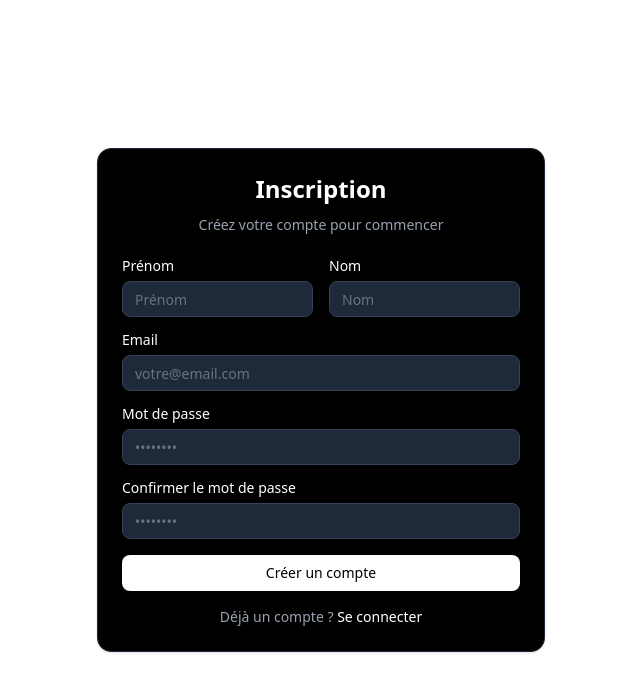
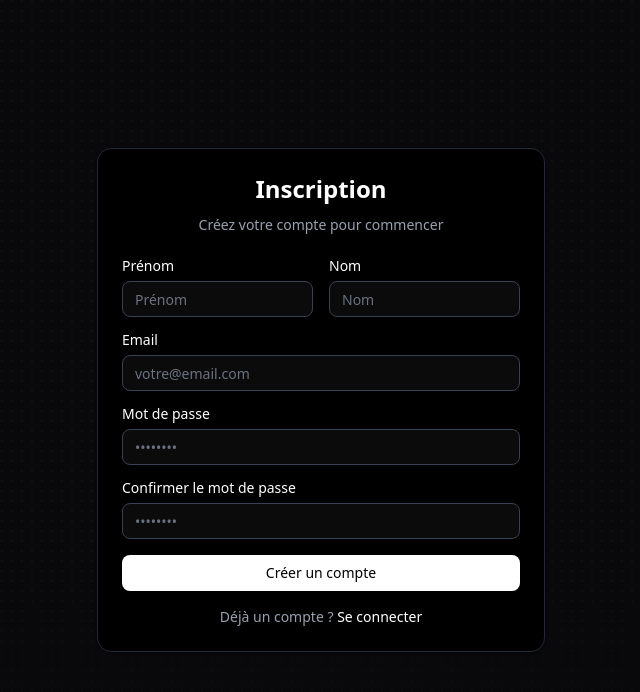
Before and after one commit to elliottWacArchive/2025-09-previously, a Next.js app in the folder web/: page /register in a window 1280 px wide. Shown: the top 692 px of the page, without its empty margins (319-959 px from the left). Built offline with nearby package versions, Linux system fonts and the light colour scheme.

Commit message:
[ADD] dot pattern background

```diff
--- a/web/src/app/globals.css
+++ b/web/src/app/globals.css
@@ -45,71 +45,71 @@
 
 :root {
     --radius: 0.625rem;
-  --background: oklch(1 0 0);
-  --foreground: oklch(0.145 0 0);
     --card: oklch(1 0 0);
-  --card-foreground: oklch(0.145 0 0);
+    --card-foreground: oklch(0.141 0.005 285.823);
     --popover: oklch(1 0 0);
-  --popover-foreground: oklch(0.145 0 0);
-  --primary: oklch(0.205 0 0);
+    --popover-foreground: oklch(0.141 0.005 285.823);
+    --primary: oklch(0.21 0.006 285.885);
     --primary-foreground: oklch(0.985 0 0);
-  --secondary: oklch(0.97 0 0);
-  --secondary-foreground: oklch(0.205 0 0);
-  --muted: oklch(0.97 0 0);
-  --muted-foreground: oklch(0.556 0 0);
-  --accent: oklch(0.97 0 0);
-  --accent-foreground: oklch(0.205 0 0);
+    --secondary: oklch(0.967 0.001 286.375);
+    --secondary-foreground: oklch(0.21 0.006 285.885);
+    --muted: oklch(0.967 0.001 286.375);
+    --muted-foreground: oklch(0.552 0.016 285.938);
+    --accent: oklch(0.967 0.001 286.375);
+    --accent-foreground: oklch(0.21 0.006 285.885);
     --destructive: oklch(0.577 0.245 27.325);
-  --border: oklch(0.922 0 0);
-  --input: oklch(0.922 0 0);
-  --ring: oklch(0.708 0 0);
+    --border: oklch(0.92 0.004 286.32);
+    --input: oklch(0.92 0.004 286.32);
+    --ring: oklch(0.705 0.015 286.067);
     --chart-1: oklch(0.646 0.222 41.116);
     --chart-2: oklch(0.6 0.118 184.704);
     --chart-3: oklch(0.398 0.07 227.392);
     --chart-4: oklch(0.828 0.189 84.429);
     --chart-5: oklch(0.769 0.188 70.08);
     --sidebar: oklch(0.985 0 0);
-  --sidebar-foreground: oklch(0.145 0 0);
-  --sidebar-primary: oklch(0.205 0 0);
+    --sidebar-foreground: oklch(0.141 0.005 285.823);
+    --sidebar-primary: oklch(0.21 0.006 285.885);
     --sidebar-primary-foreground: oklch(0.985 0 0);
-  --sidebar-accent: oklch(0.97 0 0);
-  --sidebar-accent-foreground: oklch(0.205 0 0);
-  --sidebar-border: oklch(0.922 0 0);
-  --sidebar-ring: oklch(0.708 0 0);
+    --sidebar-accent: oklch(0.967 0.001 286.375);
+    --sidebar-accent-foreground: oklch(0.21 0.006 285.885);
+    --sidebar-border: oklch(0.92 0.004 286.32);
+    --sidebar-ring: oklch(0.705 0.015 286.067);
+    --background: oklch(1 0 0);
+    --foreground: oklch(0.141 0.005 285.823);
 }
 
 .dark {
-  --background: oklch(0.145 0 0);
+    --background: oklch(0.141 0.005 285.823);
     --foreground: oklch(0.985 0 0);
-  --card: oklch(0.205 0 0);
+    --card: oklch(0.21 0.006 285.885);
     --card-foreground: oklch(0.985 0 0);
-  --popover: oklch(0.205 0 0);
+    --popover: oklch(0.21 0.006 285.885);
     --popover-foreground: oklch(0.985 0 0);
-  --primary: oklch(0.922 0 0);
-  --primary-foreground: oklch(0.205 0 0);
-  --secondary: oklch(0.269 0 0);
+    --primary: oklch(0.92 0.004 286.32);
+    --primary-foreground: oklch(0.21 0.006 285.885);
+    --secondary: oklch(0.274 0.006 286.033);
     --secondary-foreground: oklch(0.985 0 0);
-  --muted: oklch(0.269 0 0);
-  --muted-foreground: oklch(0.708 0 0);
-  --accent: oklch(0.269 0 0);
+    --muted: oklch(0.274 0.006 286.033);
+    --muted-foreground: oklch(0.705 0.015 286.067);
+    --accent: oklch(0.274 0.006 286.033);
     --accent-foreground: oklch(0.985 0 0);
     --destructive: oklch(0.704 0.191 22.216);
     --border: oklch(1 0 0 / 10%);
     --input: oklch(1 0 0 / 15%);
-  --ring: oklch(0.556 0 0);
+    --ring: oklch(0.552 0.016 285.938);
     --chart-1: oklch(0.488 0.243 264.376);
     --chart-2: oklch(0.696 0.17 162.48);
     --chart-3: oklch(0.769 0.188 70.08);
     --chart-4: oklch(0.627 0.265 303.9);
     --chart-5: oklch(0.645 0.246 16.439);
-  --sidebar: oklch(0.205 0 0);
+    --sidebar: oklch(0.21 0.006 285.885);
     --sidebar-foreground: oklch(0.985 0 0);
     --sidebar-primary: oklch(0.488 0.243 264.376);
     --sidebar-primary-foreground: oklch(0.985 0 0);
-  --sidebar-accent: oklch(0.269 0 0);
+    --sidebar-accent: oklch(0.274 0.006 286.033);
     --sidebar-accent-foreground: oklch(0.985 0 0);
     --sidebar-border: oklch(1 0 0 / 10%);
-  --sidebar-ring: oklch(0.556 0 0);
+    --sidebar-ring: oklch(0.552 0.016 285.938);
 }
 
 @layer base {
@@ -120,3 +120,10 @@
         @apply bg-background text-foreground;
     }
 }
+
+/* Styles pour le pattern de points */
+.dotsPattern {
+    width: 100%;
+    height: 100%;
+    opacity: 0.3;
+}
--- a/web/src/app/layout.js
+++ /dev/null
@@ -1,29 +0,0 @@
-import { Geist, Geist_Mono } from "next/font/google";
-import "./globals.css";
-
-const geistSans = Geist({
-  variable: "--font-geist-sans",
-  subsets: ["latin"],
-});
-
-const geistMono = Geist_Mono({
-  variable: "--font-geist-mono",
-  subsets: ["latin"],
-});
-
-export const metadata = {
-  title: "Create Next App",
-  description: "Generated by create next app",
-};
-
-export default function RootLayout({ children }) {
-  return (
-    <html lang="en">
-      <body
-        className={`${geistSans.variable} ${geistMono.variable} antialiased`}
-      >
-        {children}
-      </body>
-    </html>
-  );
-}
--- /dev/null
+++ b/web/src/app/layout.jsx
@@ -0,0 +1,31 @@
+import { Geist, Geist_Mono } from "next/font/google";
+import "./globals.css";
+import DotPattern from "@/components/ui/dot-pattern";
+
+const geistSans = Geist({
+    variable: "--font-geist-sans",
+    subsets: ["latin"],
+});
+
+const geistMono = Geist_Mono({
+    variable: "--font-geist-mono",
+    subsets: ["latin"],
+});
+
+export const metadata = {
+    title: "Previously On",
+    description: "Découvrez et suivez vos films et séries préférés",
+};
+
+export default function RootLayout({ children }) {
+    return (
+        <html lang="fr" className="dark">
+            <body
+                className={`${geistSans.variable} ${geistMono.variable} antialiased relative`}
+            >
+                <DotPattern />
+                <div className="relative z-10">{children}</div>
+            </body>
+        </html>
+    );
+}
--- a/web/src/app/page.js
+++ /dev/null
@@ -1,103 +0,0 @@
-import Image from "next/image";
-
-export default function Home() {
-  return (
-    <div className="font-sans grid grid-rows-[20px_1fr_20px] items-center justify-items-center min-h-screen p-8 pb-20 gap-16 sm:p-20">
-      <main className="flex flex-col gap-[32px] row-start-2 items-center sm:items-start">
-        <Image
-          className="dark:invert"
-          src="/next.svg"
-          alt="Next.js logo"
-          width={180}
-          height={38}
-          priority
-        />
-        <ol className="font-mono list-inside list-decimal text-sm/6 text-center sm:text-left">
-          <li className="mb-2 tracking-[-.01em]">
-            Get started by editing{" "}
-            <code className="bg-black/[.05] dark:bg-white/[.06] font-mono font-semibold px-1 py-0.5 rounded">
-              src/app/page.js
-            </code>
-            .
-          </li>
-          <li className="tracking-[-.01em]">
-            Save and see your changes instantly.
-          </li>
-        </ol>
-
-        <div className="flex gap-4 items-center flex-col sm:flex-row">
-          <a
-            className="rounded-full border border-solid border-transparent transition-colors flex items-center justify-center bg-foreground text-background gap-2 hover:bg-[#383838] dark:hover:bg-[#ccc] font-medium text-sm sm:text-base h-10 sm:h-12 px-4 sm:px-5 sm:w-auto"
-            href="https://vercel.com/new?utm_source=create-next-app&utm_medium=appdir-template-tw&utm_campaign=create-next-app"
-            target="_blank"
-            rel="noopener noreferrer"
-          >
-            <Image
-              className="dark:invert"
-              src="/vercel.svg"
-              alt="Vercel logomark"
-              width={20}
-              height={20}
-            />
-            Deploy now
-          </a>
-          <a
-            className="rounded-full border border-solid border-black/[.08] dark:border-white/[.145] transition-colors flex items-center justify-center hover:bg-[#f2f2f2] dark:hover:bg-[#1a1a1a] hover:border-transparent font-medium text-sm sm:text-base h-10 sm:h-12 px-4 sm:px-5 w-full sm:w-auto md:w-[158px]"
-            href="https://nextjs.org/docs?utm_source=create-next-app&utm_medium=appdir-template-tw&utm_campaign=create-next-app"
-            target="_blank"
-            rel="noopener noreferrer"
-          >
-            Read our docs
-          </a>
-        </div>
-      </main>
-      <footer className="row-start-3 flex gap-[24px] flex-wrap items-center justify-center">
-        <a
-          className="flex items-center gap-2 hover:underline hover:underline-offset-4"
-          href="https://nextjs.org/learn?utm_source=create-next-app&utm_medium=appdir-template-tw&utm_campaign=create-next-app"
-          target="_blank"
-          rel="noopener noreferrer"
-        >
-          <Image
-            aria-hidden
-            src="/file.svg"
-            alt="File icon"
-            width={16}
-            height={16}
-          />
-          Learn
-        </a>
-        <a
-          className="flex items-center gap-2 hover:underline hover:underline-offset-4"
-          href="https://vercel.com/templates?framework=next.js&utm_source=create-next-app&utm_medium=appdir-template-tw&utm_campaign=create-next-app"
-          target="_blank"
-          rel="noopener noreferrer"
-        >
-          <Image
-            aria-hidden
-            src="/window.svg"
-            alt="Window icon"
-            width={16}
-            height={16}
-          />
-          Examples
-        </a>
-        <a
-          className="flex items-center gap-2 hover:underline hover:underline-offset-4"
-          href="https://nextjs.org?utm_source=create-next-app&utm_medium=appdir-template-tw&utm_campaign=create-next-app"
-          target="_blank"
-          rel="noopener noreferrer"
-        >
-          <Image
-            aria-hidden
-            src="/globe.svg"
-            alt="Globe icon"
-            width={16}
-            height={16}
-          />
-          Go to nextjs.org →
-        </a>
-      </footer>
-    </div>
-  );
-}
--- /dev/null
+++ b/web/src/app/page.jsx
@@ -0,0 +1,35 @@
+import Link from "next/link";
+import { Button } from "@/components/ui/button";
+
+export default function Home() {
+    return (
+        <div className="min-h-screen flex items-center justify-center p-4">
+            <main className="text-center space-y-8">
+                <div className="space-y-4">
+                    <h1 className="text-4xl font-bold text-white">
+                        Previously On
+                    </h1>
+                    <p className="text-gray-400 text-lg max-w-md mx-auto">
+                        Découvrez et suivez vos films et séries préférés
+                    </p>
+                </div>
+
+                <div className="flex flex-col sm:flex-row gap-4 justify-center">
+                    <Link href="/login">
+                        <Button className="w-full sm:w-auto bg-white text-black hover:bg-gray-200 font-medium">
+                            Se connecter
+                        </Button>
+                    </Link>
+                    <Link href="/register">
+                        <Button
+                            variant="outline"
+                            className="w-full sm:w-auto bg-transparent border-white text-white hover:bg-white hover:text-black"
+                        >
+                            Créer un compte
+                        </Button>
+                    </Link>
+                </div>
+            </main>
+        </div>
+    );
+}
```
Lines whose indentation alone changed are shown as unchanged.
